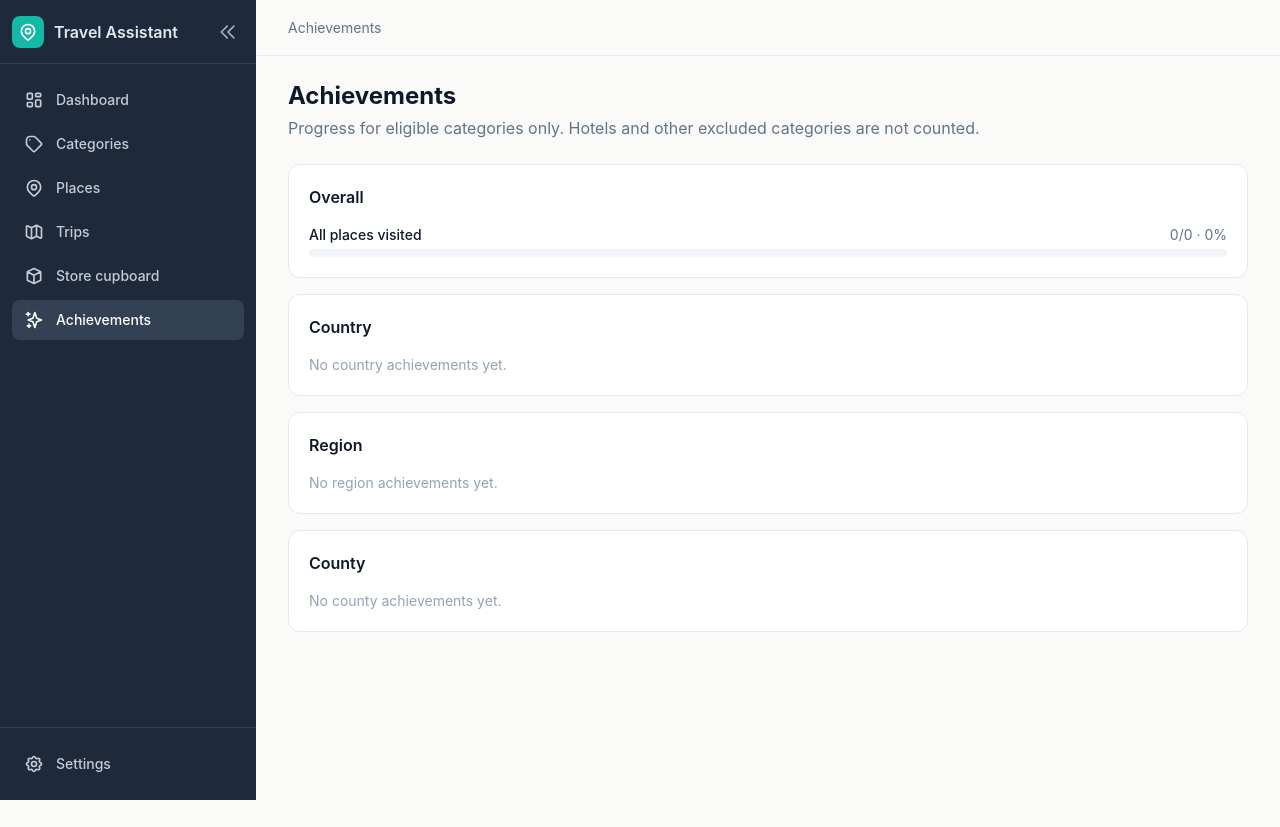
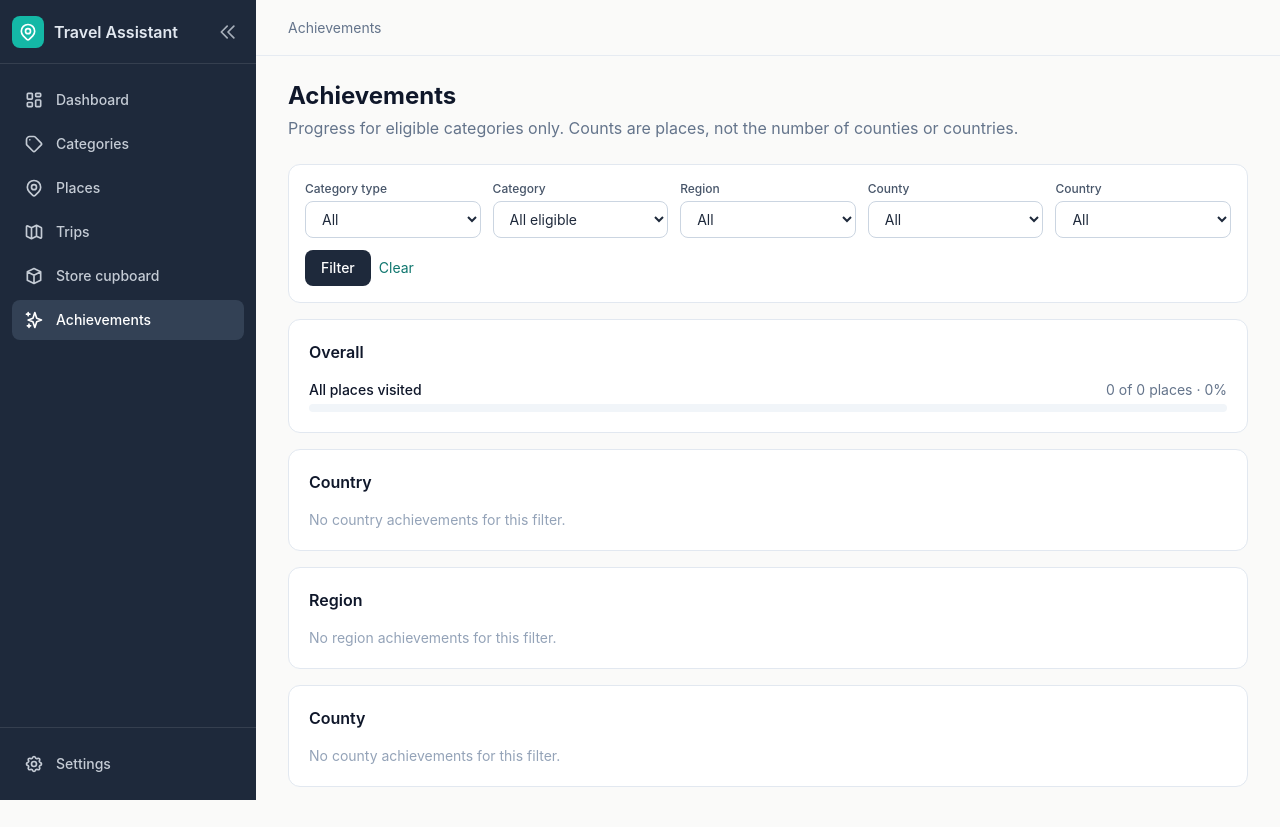
Before and after one commit to richx83-ux/ha-travel-assistant, a FastAPI app: page /achievements in a window 1280 px wide. Before the commit the page ends 800 px from the top, so only its background shows below. Run offline with FastAPI, Linux system fonts and the light colour scheme; data that the repository does not hold is empty; parts of the project's set-up code (start-up, migrations or seed data) failed here and were passed over; some libraries are stand-ins or nearby versions.

Commit message:
Add achievement filters and stop sparse country unlocks

```diff
--- a/travel_assistant/app/main.py
+++ b/travel_assistant/app/main.py
@@ -284,15 +284,31 @@ async def get_db():
         await db.close()
 
 
-async def sync_achievements(db):
-    cursor = await db.execute(
-        """SELECT l.county, l.region, l.country, l.visited
-           FROM locations l JOIN themes t ON t.id = l.theme_id
-           WHERE COALESCE(t.achievement_eligible, 1) = 1"""
-    )
+async def sync_achievements(db, theme_id=None, type_id=None, region=None, county=None, country=None):
+    sql = """SELECT l.county, l.region, l.country, l.visited
+             FROM locations l JOIN themes t ON t.id = l.theme_id
+             WHERE COALESCE(t.achievement_eligible, 1) = 1"""
+    params = []
+    if theme_id:
+        sql += " AND l.theme_id = ?"
+        params.append(theme_id)
+    if type_id:
+        sql += " AND t.category_type_id = ?"
+        params.append(type_id)
+    if region:
+        sql += " AND l.region = ?"
+        params.append(region)
+    if county:
+        sql += " AND l.county = ?"
+        params.append(county)
+    if country:
+        sql += " AND l.country = ?"
+        params.append(country)
+    cursor = await db.execute(sql, params)
     rows = [dict(r) for r in await cursor.fetchall()]
     groups = {"county": {}, "region": {}, "country": {}}
     overall = {"total": 0, "visited": 0}
+    coverage = {"county": 0, "region": 0, "country": 0}
     for row in rows:
         overall["total"] += 1
         overall["visited"] += 1 if row.get("visited") else 0
@@ -300,13 +316,16 @@ async def sync_achievements(db):
             value = (row.get(field) or "").strip()
             if not value:
                 continue
+            coverage[level] += 1
             bucket = groups[level].setdefault(value, {"total": 0, "visited": 0})
             bucket["total"] += 1
             bucket["visited"] += 1 if row.get("visited") else 0
     items = []
     for level, label in (("county", "County"), ("region", "Region"), ("country", "Country")):
+        reliable = overall["total"] > 0 and coverage[level] / overall["total"] >= 0.5
         for name, stats in sorted(groups[level].items()):
             pct = round(100 * stats["visited"] / stats["total"]) if stats["total"] else 0
+            all_visited = stats["total"] > 0 and stats["visited"] >= stats["total"]
             items.append({
                 "key": f"{level}:{name.lower()}",
                 "level": level,
@@ -316,7 +335,8 @@ async def sync_achievements(db):
                 "total": stats["total"],
                 "visited": stats["visited"],
                 "percent": pct,
-                "complete": stats["total"] > 0 and stats["visited"] >= stats["total"],
+                "complete": all_visited and reliable,
+                "unreliable": all_visited and not reliable,
             })
     pct = round(100 * overall["visited"] / overall["total"]) if overall["total"] else 0
     items.append({
@@ -329,6 +349,7 @@ async def sync_achievements(db):
         "visited": overall["visited"],
         "percent": pct,
         "complete": overall["total"] > 0 and overall["visited"] >= overall["total"],
+        "unreliable": False,
     })
     for item in items:
         if item["complete"]:
@@ -336,6 +357,8 @@ async def sync_achievements(db):
                 "INSERT OR IGNORE INTO achievement_unlocks (key, level, name) VALUES (?, ?, ?)",
                 (item["key"], item["level"], item["title"]),
             )
+        elif item.get("unreliable"):
+            await db.execute("DELETE FROM achievement_unlocks WHERE key = ?", (item["key"],))
     await db.commit()
     cursor = await db.execute("SELECT key, unlocked_at FROM achievement_unlocks")
     unlocked = {r["key"]: r["unlocked_at"] for r in await cursor.fetchall()}
@@ -343,7 +366,13 @@ async def sync_achievements(db):
         item["unlocked_at"] = unlocked.get(item["key"])
     recent = sorted([i for i in items if i["complete"]], key=lambda i: i.get("unlocked_at") or "", reverse=True)[:5]
     near = sorted([i for i in items if not i["complete"] and i["total"]], key=lambda i: i["percent"], reverse=True)[:3]
-    return items, recent, near
+    coverage_note = {
+        "total": overall["total"],
+        "country": coverage["country"],
+        "region": coverage["region"],
+        "county": coverage["county"],
+    }
+    return items, recent, near, coverage_note
 
 
 async def migrate_db(db: aiosqlite.Connection):
@@ -653,7 +682,7 @@ async def home(request: Request):
     async with get_db() as db:
         cursor = await db.execute("SELECT * FROM themes ORDER BY name")
         themes = [dict(r) for r in await cursor.fetchall()]
-        _, recent_achievements, near_achievements = await sync_achievements(db)
+        _, recent_achievements, near_achievements, _ = await sync_achievements(db)
         cursor = await db.execute(
             """SELECT COUNT(*) as total,
                       SUM(CASE WHEN l.visited = 1 THEN 1 ELSE 0 END) as visited_count
@@ -1220,14 +1249,40 @@ async def theme_update(
 
 @app.get("/achievements", response_class=HTMLResponse)
 async def achievements_page(request: Request):
+    theme_id = request.query_params.get("theme") or ""
+    type_id = request.query_params.get("type") or ""
+    region = request.query_params.get("region") or ""
+    county = request.query_params.get("county") or ""
+    country = request.query_params.get("country") or ""
     async with get_db() as db:
-        items, recent, near = await sync_achievements(db)
+        themes = [dict(r) for r in await (await db.execute(
+            "SELECT id, name FROM themes WHERE COALESCE(achievement_eligible, 1) = 1 ORDER BY name"
+        )).fetchall()]
+        types = [dict(r) for r in await (await db.execute(
+            "SELECT id, name FROM category_types ORDER BY sort_order, name"
+        )).fetchall()]
+        places = [dict(r) for r in await (await db.execute(
+            """SELECT DISTINCT l.region, l.county, l.country
+               FROM locations l JOIN themes t ON t.id = l.theme_id
+               WHERE COALESCE(t.achievement_eligible, 1) = 1"""
+        )).fetchall()]
+        items, recent, near, coverage = await sync_achievements(
+            db,
+            int(theme_id) if theme_id.isdigit() else None,
+            int(type_id) if type_id.isdigit() else None,
+            region or None, county or None, country or None,
+        )
     grouped = {"county": [], "region": [], "country": [], "overall": []}
     for item in items:
         grouped.setdefault(item["level"], []).append(item)
     return templates.TemplateResponse("achievements.html", {
         "request": request, "base": get_base(request), "active_nav": "achievements",
-        "grouped": grouped, "recent": recent, "near": near,
+        "grouped": grouped, "recent": recent, "near": near, "coverage": coverage,
+        "themes": themes, "category_types": types,
+        "regions": sorted({(p.get("region") or "").strip() for p in places if (p.get("region") or "").strip()}),
+        "counties": sorted({(p.get("county") or "").strip() for p in places if (p.get("county") or "").strip()}),
+        "countries": sorted({(p.get("country") or "").strip() for p in places if (p.get("country") or "").strip()}),
+        "filters": {"theme": theme_id, "type": type_id, "region": region, "county": county, "country": country},
     })
 
 
--- a/travel_assistant/app/templates/achievements.html
+++ b/travel_assistant/app/templates/achievements.html
@@ -6,8 +6,63 @@
 {% block content %}
 <div class="mb-6">
   <h1 class="text-2xl font-bold text-slate-900">Achievements</h1>
-  <p class="mt-1 text-slate-500">Progress for eligible categories only. Hotels and other excluded categories are not counted.</p>
+  <p class="mt-1 text-slate-500">Progress for eligible categories only. Counts are places, not the number of counties or countries.</p>
 </div>
+
+<form method="get" action="{{ base }}/achievements" class="bg-white rounded-xl border border-slate-200 p-4 mb-4">
+  <div class="grid gap-3 sm:grid-cols-2 lg:grid-cols-5">
+    <div>
+      <label class="block text-xs font-medium text-slate-600 mb-1">Category type</label>
+      <select name="type" class="w-full px-3 py-2 border border-slate-300 rounded-lg text-sm bg-white">
+        <option value="">All</option>
+        {% for t in category_types %}
+        <option value="{{ t.id }}" {% if filters.type == t.id|string %}selected{% endif %}>{{ t.name }}</option>
+        {% endfor %}
+      </select>
+    </div>
+    <div>
+      <label class="block text-xs font-medium text-slate-600 mb-1">Category</label>
+      <select name="theme" class="w-full px-3 py-2 border border-slate-300 rounded-lg text-sm bg-white">
+        <option value="">All eligible</option>
+        {% for t in themes %}
+        <option value="{{ t.id }}" {% if filters.theme == t.id|string %}selected{% endif %}>{{ t.name }}</option>
+        {% endfor %}
+      </select>
+    </div>
+    <div>
+      <label class="block text-xs font-medium text-slate-600 mb-1">Region</label>
+      <select name="region" class="w-full px-3 py-2 border border-slate-300 rounded-lg text-sm bg-white">
+        <option value="">All</option>
+        {% for r in regions %}<option value="{{ r }}" {% if filters.region == r %}selected{% endif %}>{{ r }}</option>{% endfor %}
+      </select>
+    </div>
+    <div>
+      <label class="block text-xs font-medium text-slate-600 mb-1">County</label>
+      <select name="county" class="w-full px-3 py-2 border border-slate-300 rounded-lg text-sm bg-white">
+        <option value="">All</option>
+        {% for c in counties %}<option value="{{ c }}" {% if filters.county == c %}selected{% endif %}>{{ c }}</option>{% endfor %}
+      </select>
+    </div>
+    <div>
+      <label class="block text-xs font-medium text-slate-600 mb-1">Country</label>
+      <select name="country" class="w-full px-3 py-2 border border-slate-300 rounded-lg text-sm bg-white">
+        <option value="">All</option>
+        {% for c in countries %}<option value="{{ c }}" {% if filters.country == c %}selected{% endif %}>{{ c }}</option>{% endfor %}
+      </select>
+    </div>
+  </div>
+  <div class="mt-3 flex items-center gap-2">
+    <button type="submit" class="px-4 py-2 bg-slate-800 text-white text-sm font-medium rounded-lg">Filter</button>
+    <a href="{{ base }}/achievements" class="text-sm text-brand-700">Clear</a>
+  </div>
+</form>
+
+{% if coverage.total and coverage.country < coverage.total / 2 %}
+<div class="mb-4 px-4 py-3 rounded-lg bg-amber-50 text-amber-800 text-sm border border-amber-200">
+  Only {{ coverage.country }} of {{ coverage.total }} eligible places have a country set.
+  Country badges are not unlocked until most places have a country, so a handful of filled-in places cannot complete a country.
+</div>
+{% endif %}
 
 {% for level, label in [('overall', 'Overall'), ('country', 'Country'), ('region', 'Region'), ('county', 'County')] %}
 <div class="bg-white rounded-xl border border-slate-200 p-5 mb-4">
@@ -20,8 +75,9 @@
         <div class="min-w-0">
           <span class="font-medium text-slate-900">{{ a.title }}</span>
           {% if a.complete %}<span class="ml-2 text-xs font-medium text-amber-700">Unlocked</span>{% endif %}
+          {% if a.unreliable %}<span class="ml-2 text-xs text-amber-600">Not enough country data</span>{% endif %}
         </div>
-        <span class="text-slate-500 flex-shrink-0">{{ a.visited }}/{{ a.total }} · {{ a.percent }}%</span>
+        <span class="text-slate-500 flex-shrink-0">{{ a.visited }} of {{ a.total }} places · {{ a.percent }}%</span>
       </div>
       <div class="mt-1 h-2 bg-slate-100 rounded-full overflow-hidden">
         <div class="h-full rounded-full {{ 'bg-amber-500' if a.complete else 'bg-brand-600' }}" style="width: {{ a.percent }}%"></div>
@@ -30,7 +86,7 @@
     {% endfor %}
   </ul>
   {% else %}
-  <p class="text-sm text-slate-400">No {{ label|lower }} achievements yet.</p>
+  <p class="text-sm text-slate-400">No {{ label|lower }} achievements for this filter.</p>
   {% endif %}
 </div>
 {% endfor %}
--- a/travel_assistant/config.yaml
+++ b/travel_assistant/config.yaml
@@ -1,6 +1,6 @@
 name: "Travel Assistant"
 description: "Theme & Places admin with Trip Planner, visit tracking (photo proof), maps and gamification. Modern Tailwind UI."
-version: "1.6.0"
+version: "1.6.1"
 slug: "travel_assistant"
 init: false
 arch:
```
